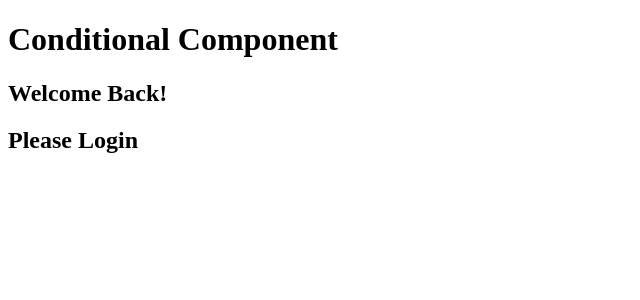
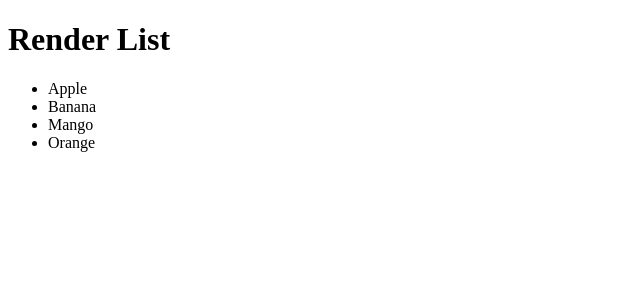
Before and after one commit to abdullahshabir31/React-Learning, a React (Vite) app: page / in a window 1280 px wide. Shown: the top 300 px of the page, without its empty margins (0-640 px from the left). Built offline with nearby package versions, Linux system fonts and the light colour scheme.

Commit message:
Add basic list rendering example

```diff
--- /dev/null
+++ b/src/08-Lists-and-Keys/01-render-list.jsx
@@ -0,0 +1,17 @@
+function RenderList() {
+  const fruits = ["Apple", "Banana", "Mango", "Orange"];
+
+  return (
+    <div>
+      <h1>Render List</h1>
+
+      <ul>
+        {fruits.map((fruit) => (
+          <li key={fruit}>{fruit}</li>
+        ))}
+      </ul>
+    </div>
+  );
+}
+
+export default RenderList;
--- a/src/App.jsx
+++ b/src/App.jsx
@@ -1,7 +1,7 @@
-import ConditionalComponent from "./07-Conditional-Rendering/05-conditional-component";
+import RenderList from "./08-Lists-and-Keys/01-render-list";
 
 function App() {
-  return <ConditionalComponent />;
+  return <RenderList />;
 }
 
 export default App;
```
